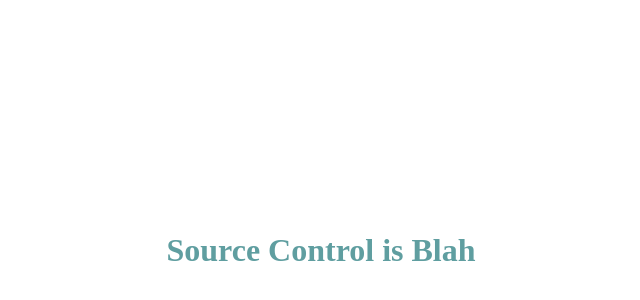
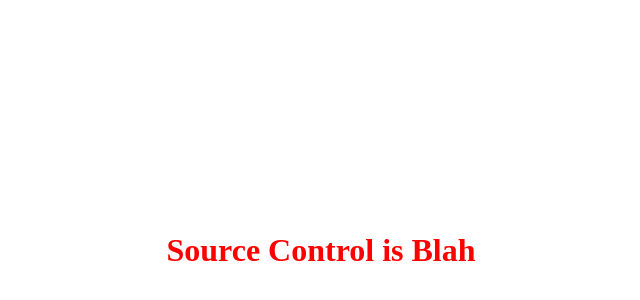
Before and after one commit to prestonevans/Source-Control, a plain HTML site: page index.html in a window 1280 px wide. Shown: the part 150-450 px from the top of the page, without its empty margins (319-959 px from the left). Drawn offline with Linux system fonts and the light colour scheme.

Commit message:
changed heading to be red

```diff
--- a/style.css
+++ b/style.css
@@ -8,5 +8,5 @@ body {
 	align-items: center;
 }
 h1 {
-	color: cadetblue;
+	color: red;
 }
```
